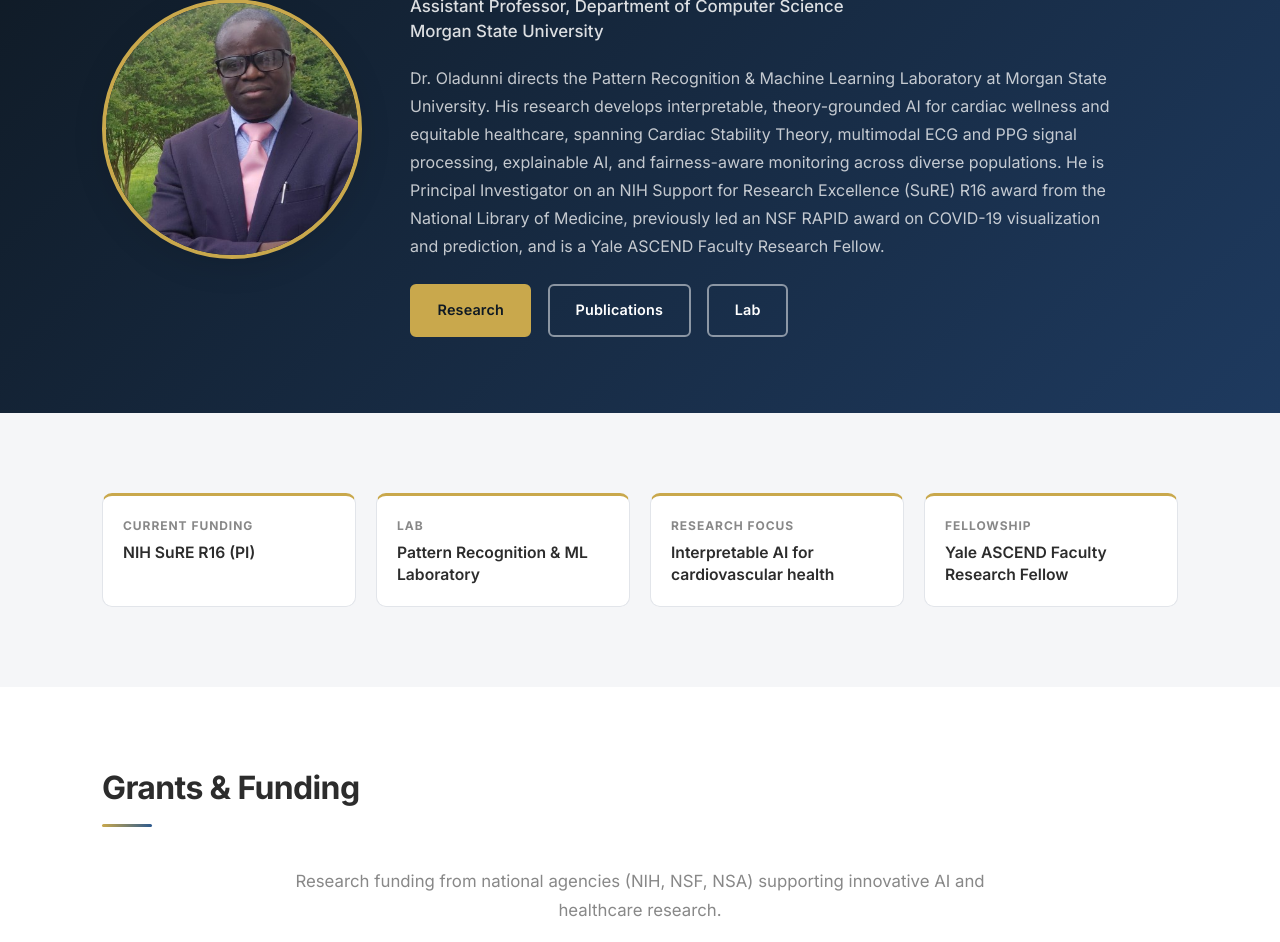
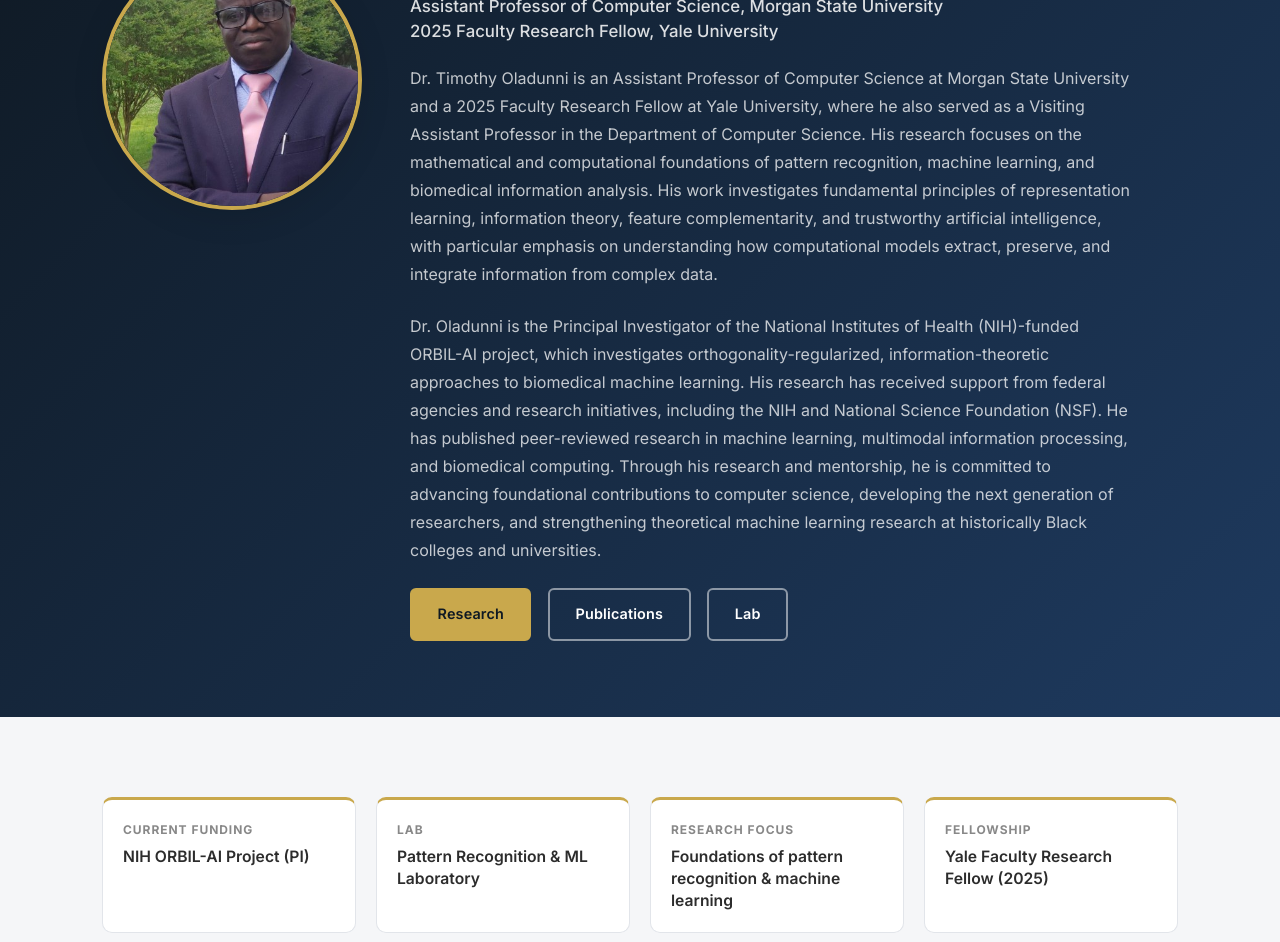
Before and after one commit to TOOLAD/TOO71.github.io, a plain HTML site: page professional.html in a window 1280 px wide. Shown: the part 225-1167 px from the top of the page. Drawn offline with Linux system fonts and the light colour scheme.

Commit message:
Profile: new bio, ORBIL-AI and Yale updates

```diff
--- a/assets/css/style.css
+++ b/assets/css/style.css
@@ -1238,7 +1238,11 @@ footer a:hover {
   display: grid;
   grid-template-columns: 260px 1fr;
   gap: 3rem;
-  align-items: center;
+  align-items: start;
+}
+
+.profile-grid .profile-photo {
+  margin-top: 2.5rem;
 }
 
 .profile-photo {
@@ -1364,7 +1368,7 @@ footer a:hover {
     text-align: center;
     gap: 1.5rem;
   }
-  .profile-photo {
+  .profile-grid .profile-photo {
     width: 200px;
     height: 200px;
     margin: 0 auto;
--- a/professional.html
+++ b/professional.html
@@ -56,20 +56,35 @@
           <p class="profile-kicker">Profile</p>
           <h1>Dr. Timothy Oladunni</h1>
           <p class="profile-title">
-            Assistant Professor, Department of Computer Science<br />
-            Morgan State University
+            Assistant Professor of Computer Science, Morgan State University<br />
+            2025 Faculty Research Fellow, Yale University
           </p>
           <p class="profile-bio">
-            Dr. Oladunni directs the Pattern Recognition &amp; Machine Learning
-            Laboratory at Morgan State University. His research develops
-            interpretable, theory-grounded AI for cardiac wellness and
-            equitable healthcare, spanning Cardiac Stability Theory, multimodal
-            ECG and PPG signal processing, explainable AI, and fairness-aware
-            monitoring across diverse populations. He is Principal Investigator
-            on an NIH Support for Research Excellence (SuRE) R16 award from the
-            National Library of Medicine, previously led an NSF RAPID award on
-            COVID-19 visualization and prediction, and is a Yale ASCEND Faculty
-            Research Fellow.
+            Dr. Timothy Oladunni is an Assistant Professor of Computer Science
+            at Morgan State University and a 2025 Faculty Research Fellow at
+            Yale University, where he also served as a Visiting Assistant
+            Professor in the Department of Computer Science. His research
+            focuses on the mathematical and computational foundations of
+            pattern recognition, machine learning, and biomedical information
+            analysis. His work investigates fundamental principles of
+            representation learning, information theory, feature
+            complementarity, and trustworthy artificial intelligence, with
+            particular emphasis on understanding how computational models
+            extract, preserve, and integrate information from complex data.
+          </p>
+          <p class="profile-bio">
+            Dr. Oladunni is the Principal Investigator of the National
+            Institutes of Health (NIH)-funded ORBIL-AI project, which
+            investigates orthogonality-regularized, information-theoretic
+            approaches to biomedical machine learning. His research has
+            received support from federal agencies and research initiatives,
+            including the NIH and National Science Foundation (NSF). He has
+            published peer-reviewed research in machine learning, multimodal
+            information processing, and biomedical computing. Through his
+            research and mentorship, he is committed to advancing foundational
+            contributions to computer science, developing the next generation
+            of researchers, and strengthening theoretical machine learning
+            research at historically Black colleges and universities.
           </p>
           <div class="profile-actions">
             <a href="research.html" class="btn">Research</a>
@@ -85,7 +100,7 @@
         <div class="facts-grid">
           <div class="fact">
             <span class="fact-label">Current Funding</span>
-            <span class="fact-value">NIH SuRE R16 (PI)</span>
+            <span class="fact-value">NIH ORBIL-AI Project (PI)</span>
           </div>
           <div class="fact">
             <span class="fact-label">Lab</span>
@@ -93,11 +108,11 @@
           </div>
           <div class="fact">
             <span class="fact-label">Research Focus</span>
-            <span class="fact-value">Interpretable AI for cardiovascular health</span>
+            <span class="fact-value">Foundations of pattern recognition &amp; machine learning</span>
           </div>
           <div class="fact">
             <span class="fact-label">Fellowship</span>
-            <span class="fact-value">Yale ASCEND Faculty Research Fellow</span>
+            <span class="fact-value">Yale Faculty Research Fellow (2025)</span>
           </div>
         </div>
       </div>
@@ -115,7 +130,7 @@
         <h3 class="text-accent mt-0">Funded Grants</h3>
 
         <div class="grant-item">
-          <h4>NIH SuRE (R16): Advancing Biomedical Artificial Intelligence Research</h4>
+          <h4>NIH SuRE (R16): ORBIL-AI, Orthogonality-Regularized, Information-Theoretic Biomedical Machine Learning</h4>
           <p class="grant-meta">
             <strong>Role:</strong> Principal Investigator |
             <strong>Sponsor:</strong> National Library of Medicine, NIH |
@@ -123,8 +138,10 @@
             <strong>Status:</strong> Awarded (2026)
           </p>
           <p class="grant-desc">
-            Support for Research Excellence (SuRE) award advancing biomedical
-            AI research at Morgan State University.
+            Support for Research Excellence (SuRE) award from the National
+            Library of Medicine for the ORBIL-AI project, which investigates
+            orthogonality-regularized, information-theoretic approaches to
+            biomedical machine learning.
             <a
               href="https://www.morgan.edu/news/nih-awards-morgan-grant-to-advance-biomedical-ai-research"
               target="_blank"
@@ -170,8 +187,8 @@
         <div class="section-divider"></div>
         <ul class="recognition-list">
           <li>
-            <a href="https://faculty.yale.edu/initiatives/ascend-initiative/faculty-research-fellowships/faculty-research-fellows" target="_blank" rel="noopener">Yale Faculty Research Fellowship (ASCEND Initiative)</a>
-            <p class="recognition-desc">Selected as a Faculty Research Fellow through Yale's ASCEND Initiative, supporting advanced research in computational health, multimodal AI, and physiologic modeling. The fellowship strengthened cross-institutional collaboration and informed subsequent theoretical developments in representation stability and multimodal learning.</p>
+            <a href="https://faculty.yale.edu/initiatives/ascend-initiative/faculty-research-fellowships/faculty-research-fellows" target="_blank" rel="noopener">Yale Faculty Research Fellowship (2025) &amp; Visiting Assistant Professor</a>
+            <p class="recognition-desc">Selected as a 2025 Faculty Research Fellow through Yale's ASCEND Initiative and served as a Visiting Assistant Professor in Yale's Department of Computer Science, supporting advanced research in computational health, multimodal AI, and physiologic modeling. The fellowship strengthened cross-institutional collaboration and informed subsequent theoretical developments in representation stability and multimodal learning.</p>
           </li>
           <li>
             <a href="https://www.computer.org/publications/tech-news/research/exponential-smoothing-forecast" target="_blank" rel="noopener">IEEE Computer Society: Black History Month Feature</a>
```
